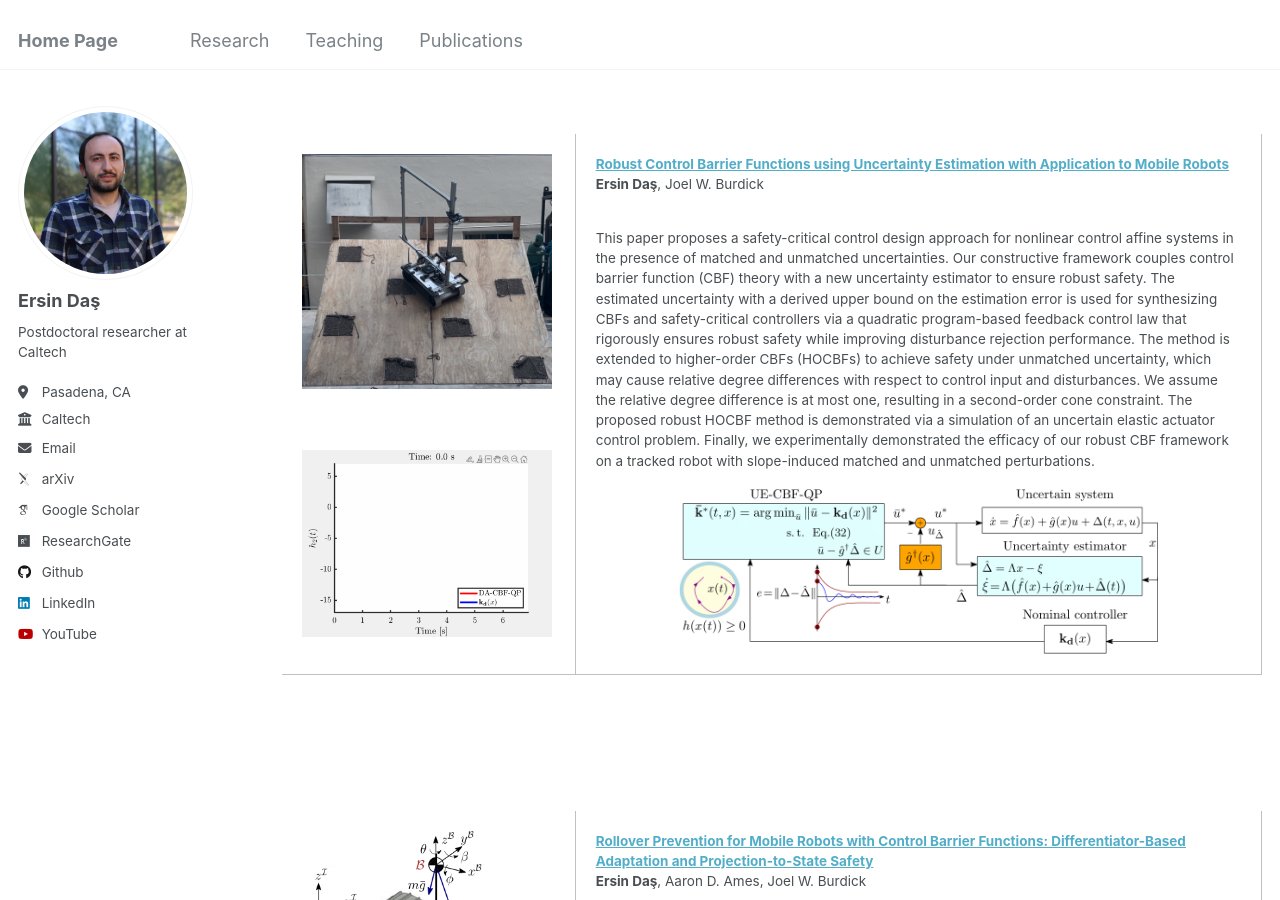
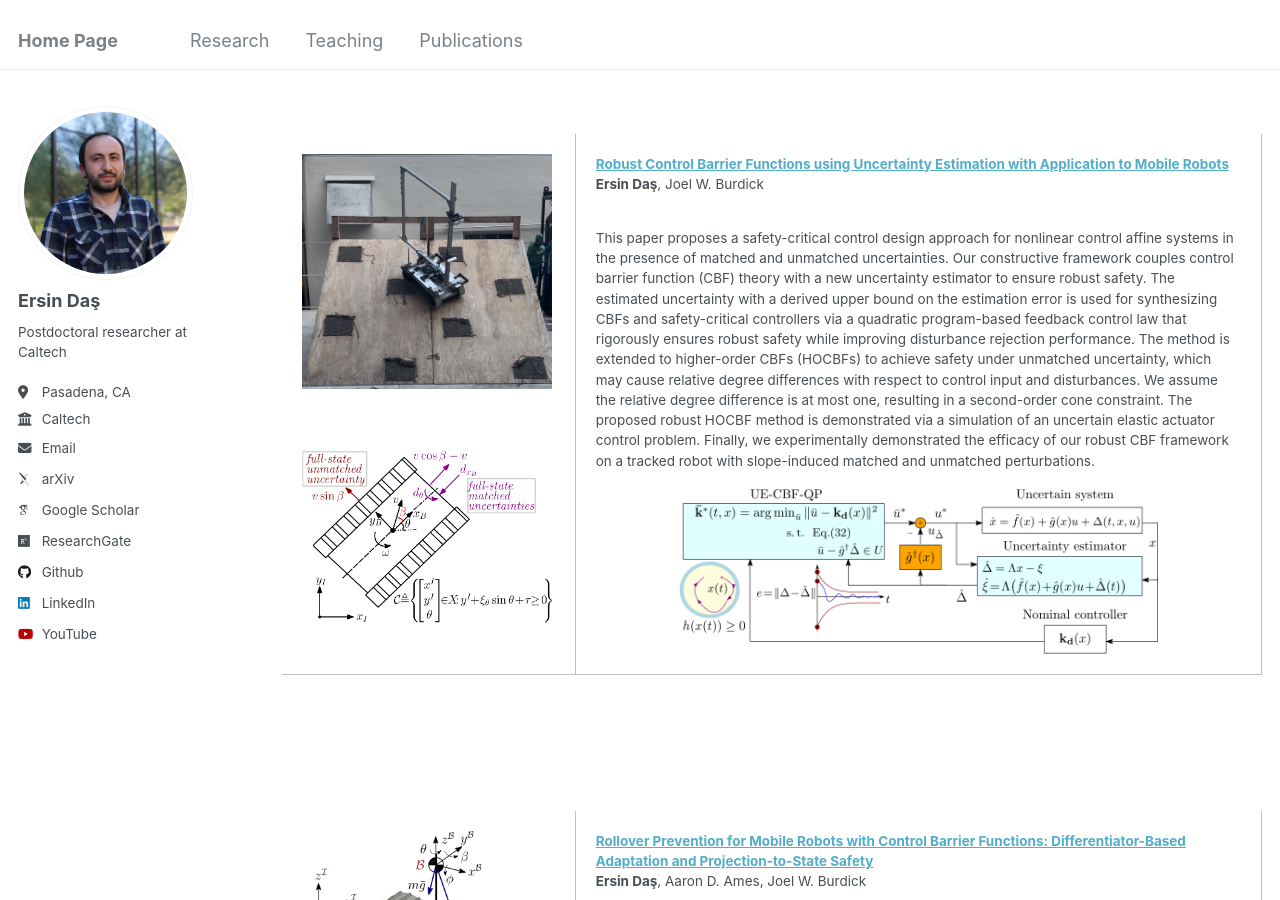
Before and after one commit to ersindas/ersindas.github.io, a Jekyll site: the page built from _pages/Research.md, in a window 1280 px wide and 900 px high. Built offline with Jekyll 4.4.1, drawn with Linux system fonts in a browser that asks for light colours; some web fonts are replaced.

Commit message:
Update Research.md

```diff
--- a/_pages/Research.md
+++ b/_pages/Research.md
@@ -13,7 +13,7 @@ author_profile: true
                <br>
                <br>
                <br>
-                 <img src='/files/synchronized.gif' width="250">
+                 <img src='/files/3DOF_v1-eps-converted-to-1.png' width="250">
             </td>
             <td style="padding:20px;width:80%;vertical-align:middle">
               <a href="https://arxiv.org/pdf/2401.01881">
@@ -41,7 +41,7 @@ author_profile: true
                <br>
                <br>
                <br>
-                 <img src='/files/zmp_4cdc-eps-converted-to-1.png' width="250">
+                 <img src='/files/synchronized.gif' width="250">
             </td>
             <td style="padding:20px;width:80%;vertical-align:middle">
               <a href="https://arxiv.org/pdf/2403.08916">
```
